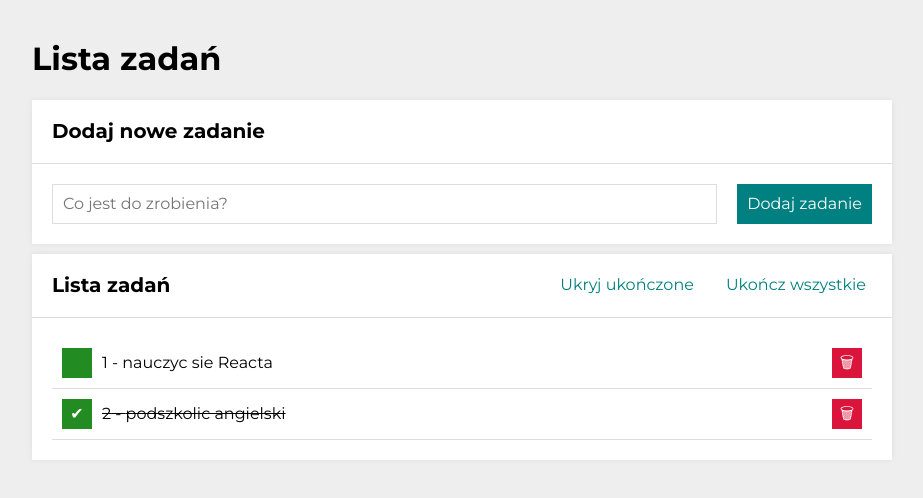
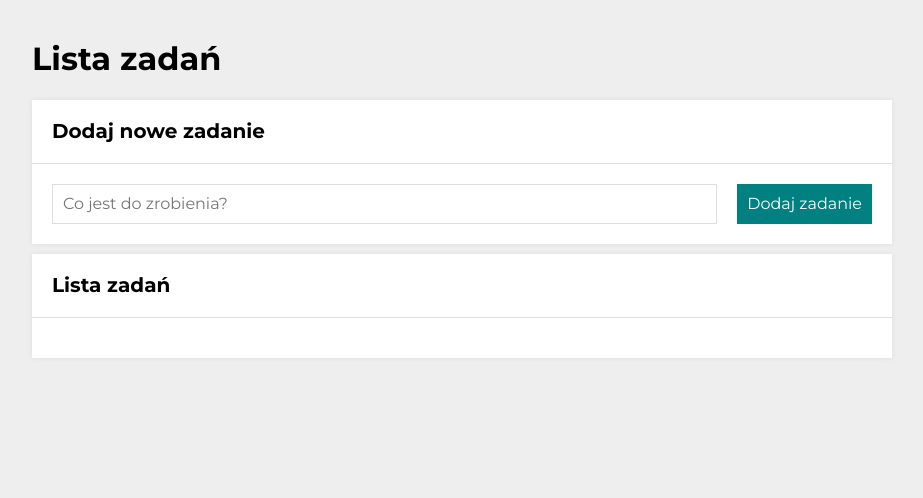
Before and after one commit to JustynaL91/todos-list-react, a React (Create React App) app: page / in a window 1280 px wide. Shown: the top 498 px of the page, without its empty margins (178-1101 px from the left). Built offline with nearby package versions, Linux system fonts and the light colour scheme.

Commit message:
saving tasks in localStorage

```diff
--- a/src/App.js
+++ b/src/App.js
@@ -1,4 +1,4 @@
-import { useState } from "react";
+import { useEffect, useState } from "react";
 import Form from "./Form";
 import Tasks from "./Tasks";
 import Buttons from "./Buttons";
@@ -6,12 +6,19 @@
 import Header from "./Header";
 import Container from "./Container";
 
+const getInitialTasks = () => {
+  const tasksFromLocalStorage = localStorage.getItem("tasks");
+
+  return tasksFromLocalStorage ? JSON.parse(tasksFromLocalStorage) : [];
+};
+
 function App() {
   const [hideDone, setHideDone] = useState(false);
-  const [tasks, setTasks] = useState([
-    { id: 1, content: "nauczyc sie Reacta", done: false },
-    { id: 2, content: "podszkolic angielski", done: true },
-  ]);
+  const [tasks, setTasks] = useState(getInitialTasks);
+
+  useEffect(() => {
+    localStorage.setItem("tasks", JSON.stringify(tasks));
+  }, [tasks]);
 
   const toggleHideDone = () => {
     setHideDone(hideDone => !hideDone);
```
